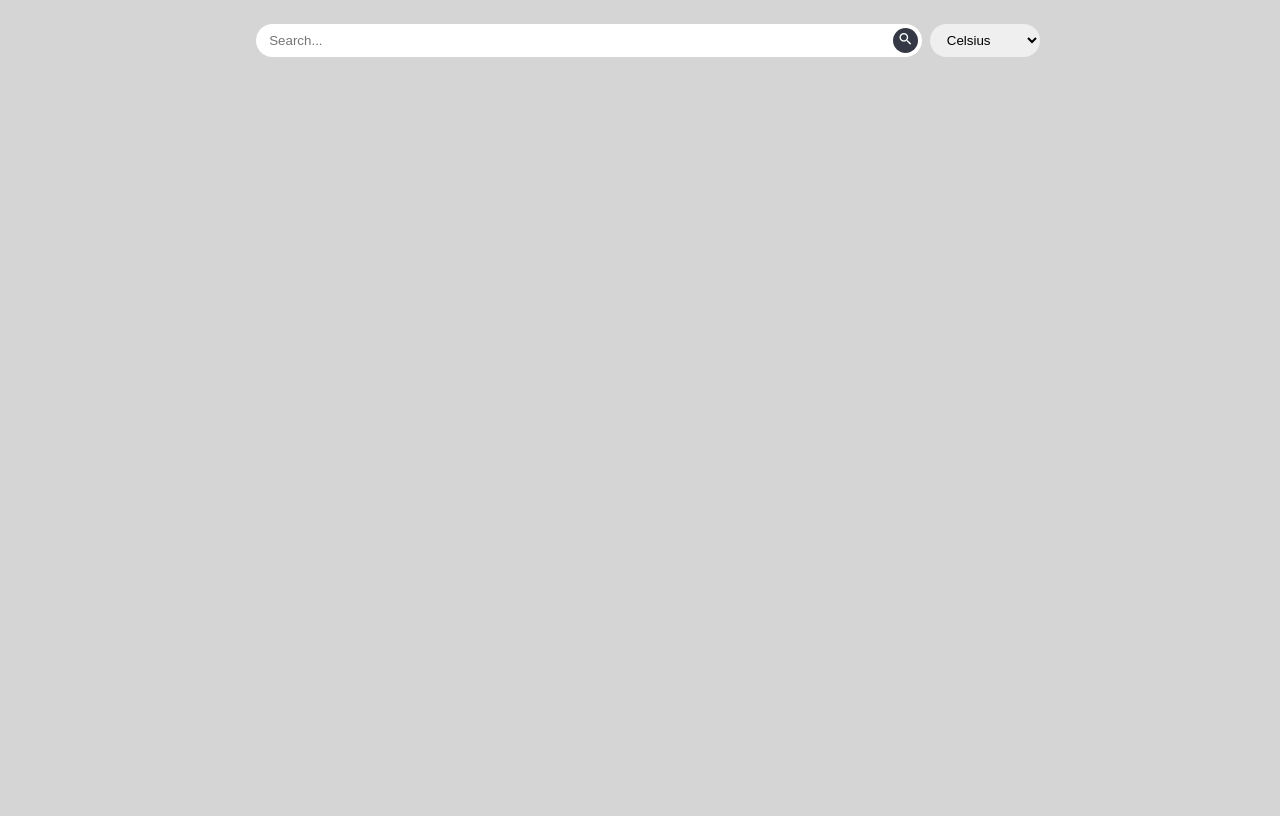
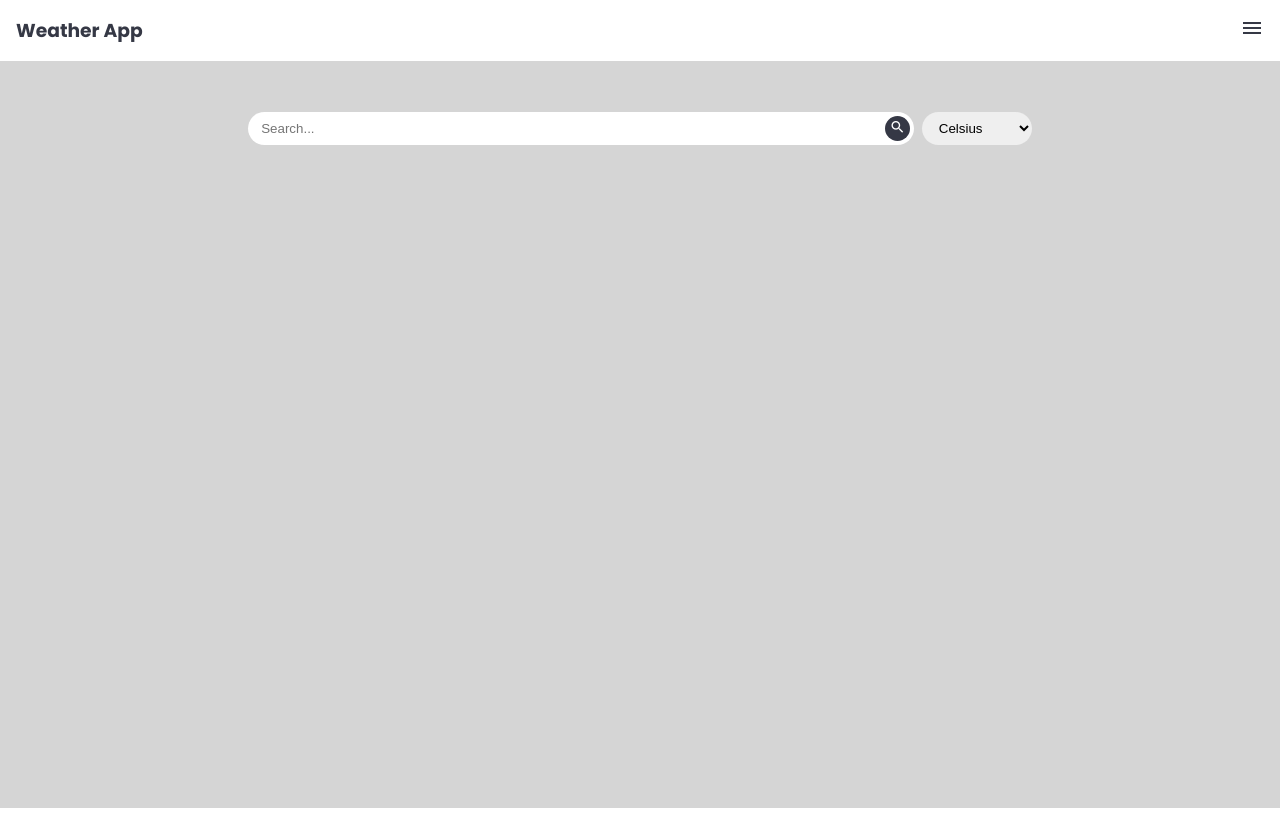
Before and after one commit to Lopez089/WeatherApp, a React (Vite) app: page / in a window 1280 px wide. Built offline with nearby package versions, Linux system fonts and the light colour scheme.

Commit message:
create nav app

```diff
--- a/src/App.css
+++ b/src/App.css
@@ -12,7 +12,7 @@ html {
 }
 
 #app {
-  padding: .5rem;
+  padding: 0 .5rem .5rem .5rem;
   background-color: #d5d5d5;
   height: 100vh;
 }
--- a/src/components/index.js
+++ b/src/components/index.js
@@ -1,3 +1,4 @@
+export * from './nav/nav';
 export * from './search/search';
 export * from './weather/weather';
 export * from './weatherData/weatherData';
--- /dev/null
+++ b/src/components/nav/nav.css
@@ -0,0 +1,40 @@
+nav {
+    background: #fff;
+    width: 100%;
+    position: fixed;
+    z-index: 9999
+}
+
+nav>div {
+    padding: 1rem 1rem;
+    display: flex;
+    justify-content: space-between;
+}
+
+nav>div>span {
+    cursor: pointer;
+}
+
+.containerSearch {
+    background: #fff;
+    flex-direction: column;
+    padding: 2rem 2rem;
+    gap: 1rem;
+}
+
+.containerSearchShow {
+    display: none;
+}
+
+.containerSearchHide {
+    display: flex;
+}
+
+ul {
+    list-style: none;
+}
+
+li {
+    text-decoration: underline;
+    cursor: pointer;
+}
--- /dev/null
+++ b/src/components/nav/nav.jsx
@@ -0,0 +1,36 @@
+import { useState } from 'react'
+import './nav.css'
+
+export const Nav = () => {
+    const [showNav, setShowNav] = useState(false)
+
+    return (
+        <>
+            <nav>
+                <div className='nav'>
+                    <h1>Weather App</h1>
+                    <span
+                        className="material-icons"
+                        onClick={() => setShowNav(!showNav)}
+                    >
+                        {showNav ? 'close' : 'menu'}
+                    </span>
+                </div>
+                <div className={
+                    showNav ?
+                        'containerSearchHide containerSearch' :
+                        'containerSearchShow containerSearch '
+
+                }>
+                    <h4>Busquedas Anteriores</h4>
+                    <ul>
+                        <li>Barcelona</li>
+                        <li>Barcelona</li>
+                        <li>Barcelona</li>
+                        <li>Barcelona</li>
+                    </ul>
+                </div>
+            </nav >
+        </>
+    )
+}
--- a/src/components/search/search.css
+++ b/src/components/search/search.css
@@ -1,5 +1,5 @@
 form {
-
+    margin-top: 6rem;
     display: flex;
     justify-content: center;
     padding: 1rem;
--- a/src/components/weather/weather.jsx
+++ b/src/components/weather/weather.jsx
@@ -1,5 +1,7 @@
 import { Search, WeatherData } from '../index'
 import { useState } from 'react'
+import { Nav } from '../index'
+
 const error = {
     error: false,
     errorMessage: 'Introduce una ciudad correcta'
@@ -25,6 +27,7 @@ export const Weather = () => {
 
     return (
         <section id='app'>
+            <Nav />
             <Search onSearch={handleSetDataWeather} onError={handleSetError} />
             {
                 dataWeather &&
--- a/src/components/weatherData/weatherData.css
+++ b/src/components/weatherData/weatherData.css
@@ -4,7 +4,6 @@ section {
     align-items: center;
     gap: 2rem;
     height: 90%;
-    width: 100%;
 }
 
 .container-weather {
--- a/src/components/weatherData/weatherData.jsx
+++ b/src/components/weatherData/weatherData.jsx
@@ -13,7 +13,7 @@ export const WeatherData = ({ weather, windSpeed, humidity, error, city, temp, i
     }
     return (
         <section>
-            <p className='city'>{city}</p>
+            <h3 className='city'>{city}</h3>
             <div className="container-weather">
                 <img src={`http://openweathermap.org/img/wn/${icon_code}.png`} alt="icons" />
                 <p className='temp'>{temp}<span>º</span></p>
```
